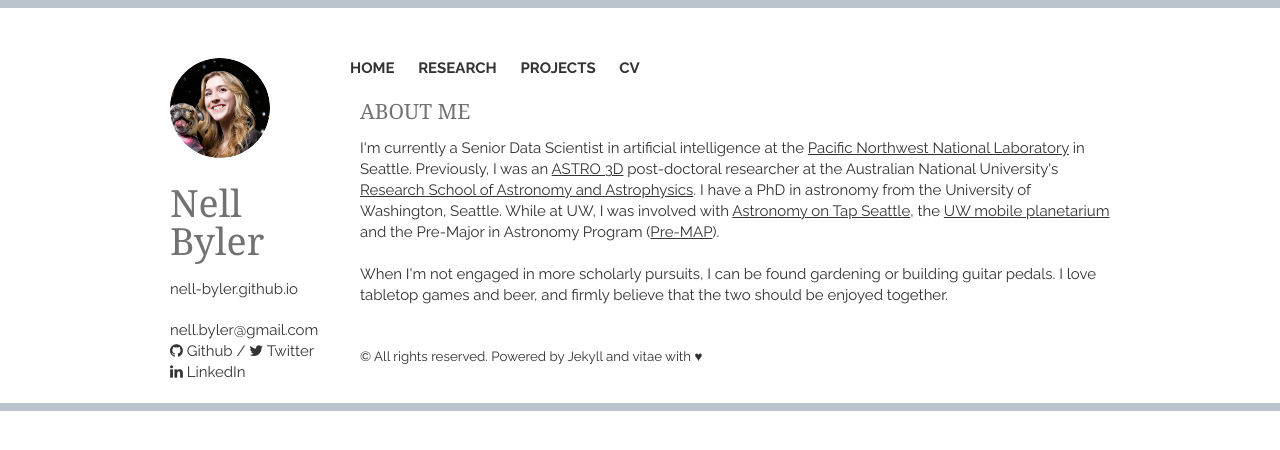
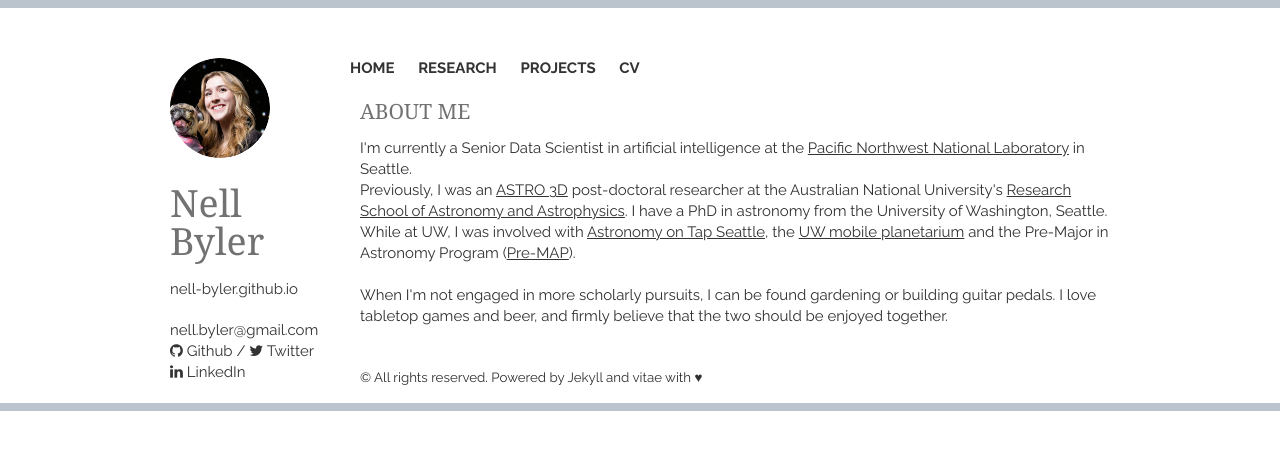
Before and after one commit to nell-byler/nell-byler.github.io, a Jekyll site: the page built from index.html, in a window 1280 px wide. Shown: the top 450 px of the page. Built offline with Jekyll 4.4.1, drawn with Linux system fonts in a browser that asks for light colours; nearby versions of some CDN libraries; the list of posts is cut into pages by our own code.

Commit message:
adding space in about me

```diff
--- a/_includes/aboutme.html
+++ b/_includes/aboutme.html
@@ -1,7 +1,8 @@
 <section class="thirteen columns">
     <h1>About Me</h1>
     <article>
-      <p>I'm currently a Senior Data Scientist in artificial intelligence at the <a style="color:#333; text-decoration: underline;" href="https://www.pnnl.gov/">Pacific Northwest National Laboratory</a> in Seattle. Previously, I was an <a style="color:#333; text-decoration: underline;" href="http://astro3d.org.au/">ASTRO 3D</a> post-doctoral researcher at the Australian National University's <a style="color:#333; text-decoration: underline;" href="http://rsaa.anu.edu.au">Research School of Astronomy and Astrophysics</a>. I have a PhD in astronomy from the University of Washington, Seattle. While at UW, I was involved with <a style="color:#333; text-decoration: underline;" href="https://twitter.com/AoTSeattle">Astronomy on Tap Seattle</a>, the <a style="color:#333; text-decoration: underline;" href="http://www.washington.edu/news/2013/01/24/astronomy-to-go-uw-readies-new-portable-planetarium/">UW mobile planetarium</a> and the Pre-Major in Astronomy Program (<a style="color:#333; text-decoration: underline;" href="http://depts.washington.edu/premap/">Pre-MAP</a>).</p><br>
+      <p>I'm currently a Senior Data Scientist in artificial intelligence at the <a style="color:#333; text-decoration: underline;" href="https://www.pnnl.gov/">Pacific Northwest National Laboratory</a> in Seattle.</p>
+      <p>Previously, I was an <a style="color:#333; text-decoration: underline;" href="http://astro3d.org.au/">ASTRO 3D</a> post-doctoral researcher at the Australian National University's <a style="color:#333; text-decoration: underline;" href="http://rsaa.anu.edu.au">Research School of Astronomy and Astrophysics</a>. I have a PhD in astronomy from the University of Washington, Seattle. While at UW, I was involved with <a style="color:#333; text-decoration: underline;" href="https://twitter.com/AoTSeattle">Astronomy on Tap Seattle</a>, the <a style="color:#333; text-decoration: underline;" href="http://www.washington.edu/news/2013/01/24/astronomy-to-go-uw-readies-new-portable-planetarium/">UW mobile planetarium</a> and the Pre-Major in Astronomy Program (<a style="color:#333; text-decoration: underline;" href="http://depts.washington.edu/premap/">Pre-MAP</a>).</p><br>
         <p>When I'm not engaged in more scholarly pursuits, I can be found gardening or building guitar pedals. I love tabletop games and beer, and firmly believe that the two should be enjoyed together. </p>
     </article>
 </section>
```
